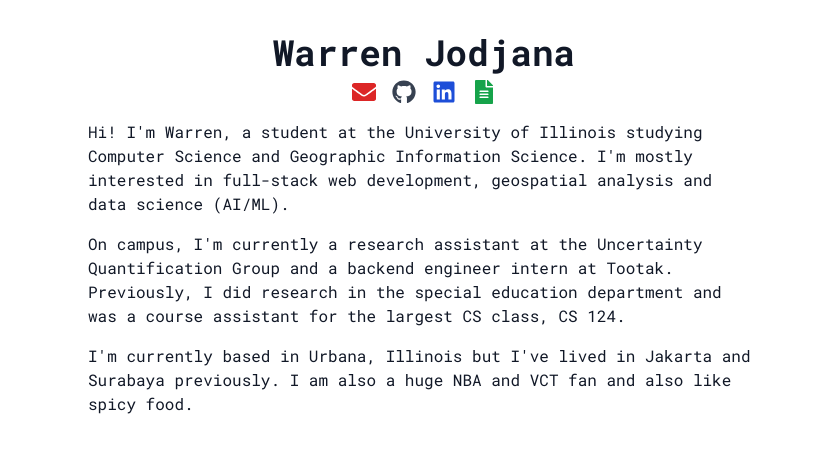
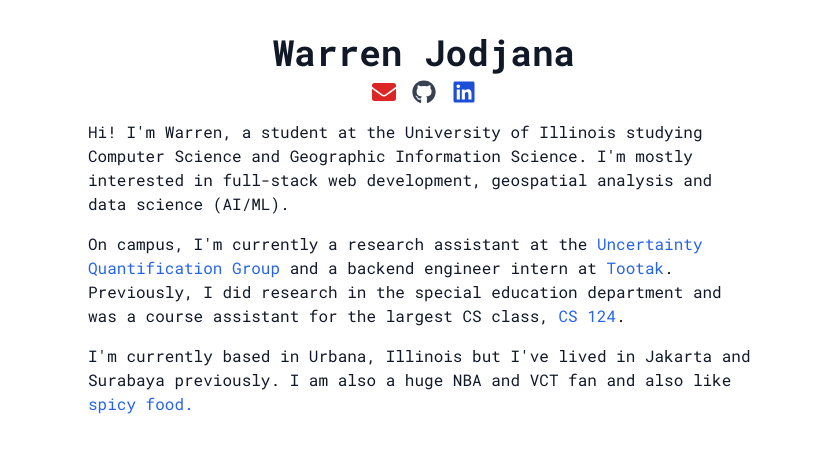
Before and after one commit to wrjodjana/wrjodjana.com, a Next.js app: page / in a window 1280 px wide. Shown: the top 460 px of the page, without its empty margins (216-1047 px from the left). Built offline with nearby package versions, Linux system fonts and the light colour scheme.

Commit message:
added links to website

```diff
--- a/app/components/Information/page.tsx
+++ b/app/components/Information/page.tsx
@@ -18,18 +18,31 @@ export default function InformationSection() {
         <a href="https://linkedin.com/in/wrjodjana" className="text-blue-700 text-2xl">
           <FaLinkedin />
         </a>
-        <a href="/resume.pdf" className="text-green-600 text-2xl">
-          <FaFileAlt />
-        </a>
       </div>
       <p className="mt-4">
         Hi! I&apos;m Warren, a student at the University of Illinois studying Computer Science and Geographic Information Science. I&apos;m mostly interested in full-stack web development, geospatial analysis and data science (AI/ML).
       </p>
       <p className="mt-4">
-        On campus, I&apos;m currently a research assistant at the Uncertainty Quantification Group and a backend engineer intern at Tootak. Previously, I did research in the special education department and was a course assistant for the
-        largest CS class, CS 124.
+        On campus, I&apos;m currently a research assistant at the{" "}
+        <a href="https://uq.cee.illinois.edu/" className="text-blue-600 hover:underline" target="_blank" rel="noopener noreferrer">
+          Uncertainty Quantification Group
+        </a>{" "}
+        and a backend engineer intern at{" "}
+        <a href="https://tootak.org/en/home/" className="text-blue-600 hover:underline" target="_blank" rel="noopener noreferrer">
+          Tootak
+        </a>
+        . Previously, I did research in the special education department and was a course assistant for the largest CS class,{" "}
+        <a href="https://www.cs124.org/" className="text-blue-600 hover:underline" target="_blank" rel="noopener noreferrer">
+          CS 124
+        </a>
+        .
       </p>
-      <p className="mt-4">I&apos;m currently based in Urbana, Illinois but I&apos;ve lived in Jakarta and Surabaya previously. I am also a huge NBA and VCT fan and also like spicy food.</p>
+      <p className="mt-4">
+        I&apos;m currently based in Urbana, Illinois but I&apos;ve lived in Jakarta and Surabaya previously. I am also a huge NBA and VCT fan and also like{" "}
+        <a href="https://en.wikipedia.org/wiki/Ayam_penyet" className="text-blue-600 hover:underline" target="_blank" rel="noopener noreferrer">
+          spicy food.
+        </a>
+      </p>
     </header>
   );
 }
```
